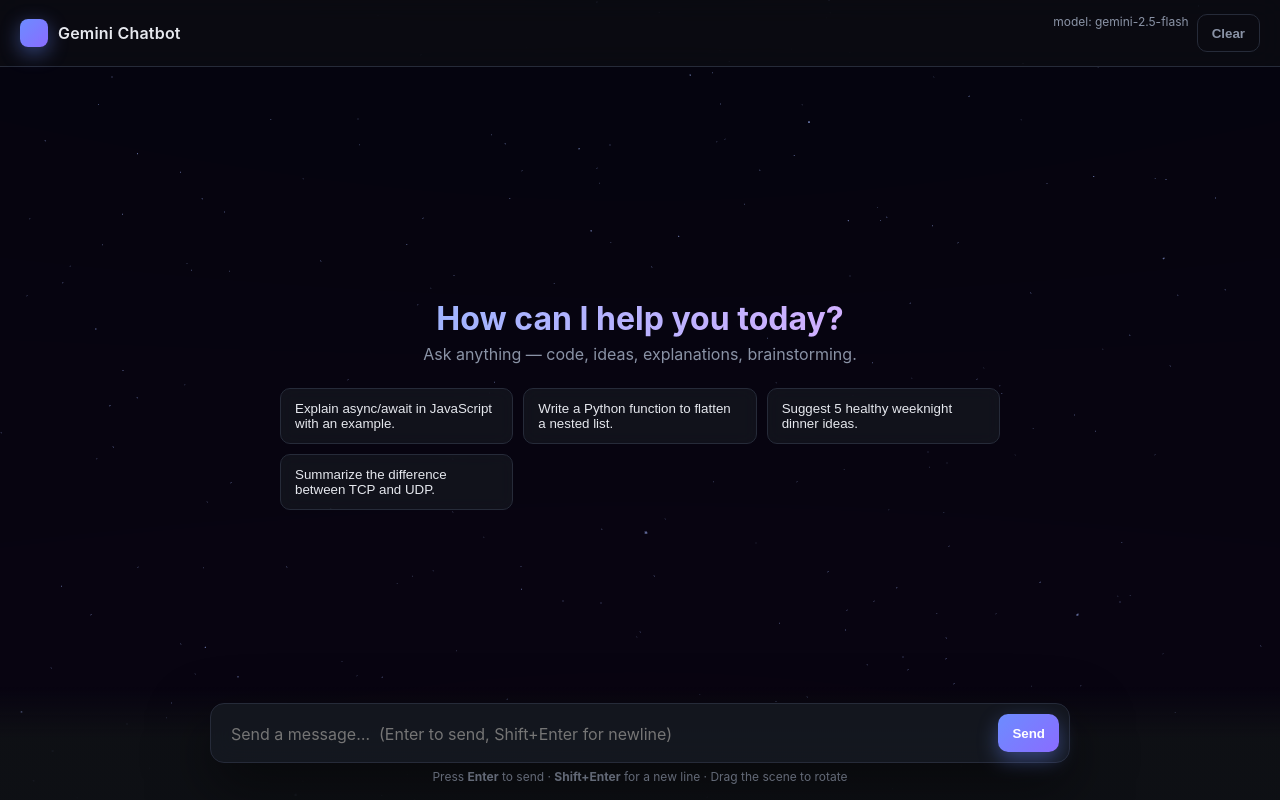
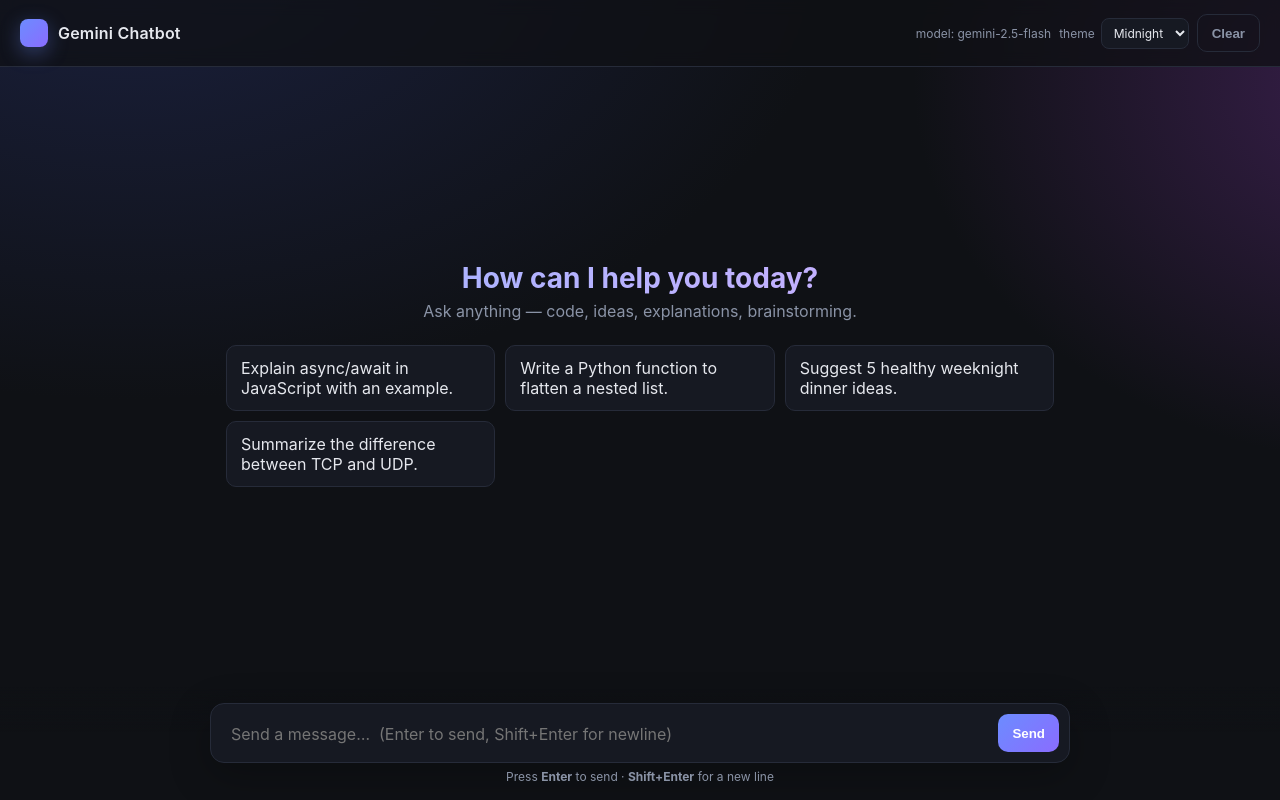
Before and after one commit to AtharvAgarwal20/outskill-aiml, a Flask app: page / in a window 1280 px wide. Run offline with Flask 3, Linux system fonts and the light colour scheme; some libraries are stand-ins or nearby versions.

Commit message:
Replace three.js scene with 2D layout and add theme picker
Drops the WebGL/CSS3D chat staging in favor of a standard scrolling
2D layout, and introduces a CSS-variable theme system with six
presets (midnight, sunrise, forest, rose, ocean, mono) persisted to
localStorage.

Co-Authored-By: Claude Opus 4.7 (1M context) <noreply@anthropic.com>

````diff
--- a/chatcompletion/templates/index.html
+++ b/chatcompletion/templates/index.html
@@ -1,135 +1,215 @@
 <!doctype html>
-<html lang="en">
+<html lang="en" data-theme="midnight">
 <head>
   <meta charset="utf-8" />
   <meta name="viewport" content="width=device-width, initial-scale=1" />
   <title>Gemini Chatbot</title>
-  <script type="importmap">
-  {
-    "imports": {
-      "three": "https://cdn.jsdelivr.net/npm/three@0.160.0/build/three.module.js",
-      "three/addons/": "https://cdn.jsdelivr.net/npm/three@0.160.0/examples/jsm/"
-    }
-  }
-  </script>
   <style>
-    :root {
+    /* ---------- themes ---------- */
+    :root,
+    [data-theme="midnight"] {
       --bg: #0f1115;
+      --bg-grad-1: radial-gradient(1200px 800px at 10% -10%, #1b2140 0%, transparent 60%);
+      --bg-grad-2: radial-gradient(900px 700px at 110% 10%, #3a1f4d 0%, transparent 55%);
       --panel: #161922;
       --panel-2: #1d2230;
       --text: #e6e8ee;
       --muted: #8a93a6;
       --accent: #6c8cff;
       --accent-2: #8a6cff;
-      --user: #2a3357;
-      --assistant: #1d2230;
+      --user-bg: linear-gradient(180deg, #303a66 0%, #232b50 100%);
+      --assistant-bg: linear-gradient(180deg, #232838 0%, #181c28 100%);
       --border: #262b39;
+      --code-bg: #0b0d13;
+      --shadow: 0 12px 32px rgba(0,0,0,0.35);
+      --hero-grad: linear-gradient(90deg, #a0b4ff, #d1b0ff);
     }
+    [data-theme="sunrise"] {
+      --bg: #fbf6ef;
+      --bg-grad-1: radial-gradient(1100px 700px at 10% -10%, #ffe7c2 0%, transparent 60%);
+      --bg-grad-2: radial-gradient(900px 700px at 110% 10%, #ffd6e0 0%, transparent 55%);
+      --panel: #ffffff;
+      --panel-2: #fdf3e6;
+      --text: #2a2433;
+      --muted: #7a6f80;
+      --accent: #ff8a3d;
+      --accent-2: #ff5d8f;
+      --user-bg: linear-gradient(180deg, #ffd5b5 0%, #ffc098 100%);
+      --assistant-bg: linear-gradient(180deg, #ffffff 0%, #fbf0e1 100%);
+      --border: #f1d9c0;
+      --code-bg: #fff5ea;
+      --shadow: 0 12px 30px rgba(200, 120, 60, 0.18);
+      --hero-grad: linear-gradient(90deg, #ff8a3d, #ff5d8f);
+    }
+    [data-theme="forest"] {
+      --bg: #0e1612;
+      --bg-grad-1: radial-gradient(1100px 700px at 10% -10%, #143527 0%, transparent 60%);
+      --bg-grad-2: radial-gradient(900px 700px at 110% 10%, #1b3a2a 0%, transparent 55%);
+      --panel: #16201b;
+      --panel-2: #1c2a23;
+      --text: #e2ecd9;
+      --muted: #8aa395;
+      --accent: #4cc38a;
+      --accent-2: #9bd96b;
+      --user-bg: linear-gradient(180deg, #244c39 0%, #1a3a2b 100%);
+      --assistant-bg: linear-gradient(180deg, #1d2a23 0%, #14201a 100%);
+      --border: #25372d;
+      --code-bg: #0b1410;
+      --shadow: 0 12px 32px rgba(0,0,0,0.35);
+      --hero-grad: linear-gradient(90deg, #9bd96b, #4cc38a);
+    }
+    [data-theme="rose"] {
+      --bg: #fff5f7;
+      --bg-grad-1: radial-gradient(1100px 700px at 10% -10%, #ffe1ec 0%, transparent 60%);
+      --bg-grad-2: radial-gradient(900px 700px at 110% 10%, #f5d8ff 0%, transparent 55%);
+      --panel: #ffffff;
+      --panel-2: #fdf2f6;
+      --text: #3a2a35;
+      --muted: #8a7682;
+      --accent: #e35d8a;
+      --accent-2: #b86cd1;
+      --user-bg: linear-gradient(180deg, #ffd1de 0%, #ffb6cc 100%);
+      --assistant-bg: linear-gradient(180deg, #ffffff 0%, #fbecf2 100%);
+      --border: #f3d5e0;
+      --code-bg: #fff0f5;
+      --shadow: 0 12px 30px rgba(190, 80, 130, 0.18);
+      --hero-grad: linear-gradient(90deg, #e35d8a, #b86cd1);
+    }
+    [data-theme="mono"] {
+      --bg: #101013;
+      --bg-grad-1: radial-gradient(1100px 700px at 10% -10%, #1d1d22 0%, transparent 60%);
+      --bg-grad-2: radial-gradient(900px 700px at 110% 10%, #25252b 0%, transparent 55%);
+      --panel: #18181c;
+      --panel-2: #202024;
+      --text: #ececef;
+      --muted: #8d8d96;
+      --accent: #d0d0d6;
+      --accent-2: #a0a0a8;
+      --user-bg: linear-gradient(180deg, #2e2e34 0%, #232328 100%);
+      --assistant-bg: linear-gradient(180deg, #1d1d22 0%, #16161a 100%);
+      --border: #2a2a30;
+      --code-bg: #0c0c0f;
+      --shadow: 0 12px 32px rgba(0,0,0,0.35);
+      --hero-grad: linear-gradient(90deg, #ffffff, #b0b0b8);
+    }
+    [data-theme="ocean"] {
+      --bg: #08131a;
+      --bg-grad-1: radial-gradient(1100px 700px at 10% -10%, #0d2a40 0%, transparent 60%);
+      --bg-grad-2: radial-gradient(900px 700px at 110% 10%, #144055 0%, transparent 55%);
+      --panel: #0f1f2a;
+      --panel-2: #142a38;
+      --text: #dbeaf2;
+      --muted: #7a96a8;
+      --accent: #38b6e6;
+      --accent-2: #2ad6c5;
+      --user-bg: linear-gradient(180deg, #134f6b 0%, #0e3b51 100%);
+      --assistant-bg: linear-gradient(180deg, #142a38 0%, #0c1e29 100%);
+      --border: #1d3848;
+      --code-bg: #07131a;
+      --shadow: 0 12px 32px rgba(0,0,0,0.35);
+      --hero-grad: linear-gradient(90deg, #38b6e6, #2ad6c5);
+    }
+
     * { box-sizing: border-box; }
-    html, body { height: 100%; margin: 0; overflow: hidden; }
+    html, body { height: 100%; margin: 0; }
     body {
       font-family: -apple-system, BlinkMacSystemFont, "Segoe UI", Roboto, sans-serif;
-      background:
-        radial-gradient(1200px 800px at 10% -10%, #1b2140 0%, transparent 60%),
-        radial-gradient(900px 700px at 110% 10%, #3a1f4d 0%, transparent 55%),
-        var(--bg);
+      background: var(--bg-grad-1), var(--bg-grad-2), var(--bg);
       color: var(--text);
+      display: flex;
+      flex-direction: column;
+      min-height: 100vh;
+      transition: background-color 200ms ease, color 200ms ease;
     }
-
-    #scene-root {
-      position: fixed;
-      inset: 0;
-      z-index: 0;
-      overflow: hidden;
-    }
-    #gl {
-      position: absolute;
-      inset: 0;
-      width: 100%;
-      height: 100%;
-      display: block;
-    }
-    #css3d {
-      position: absolute;
-      inset: 0;
-    }
-
     header {
       padding: 14px 20px;
       border-bottom: 1px solid var(--border);
-      background: rgba(15, 17, 21, 0.55);
-      backdrop-filter: blur(12px);
-      -webkit-backdrop-filter: blur(12px);
+      background: color-mix(in srgb, var(--bg) 75%, transparent);
+      backdrop-filter: blur(8px);
+      -webkit-backdrop-filter: blur(8px);
       display: flex;
       align-items: center;
       justify-content: space-between;
-      position: fixed;
-      top: 0; left: 0; right: 0;
-      z-index: 20;
+      position: sticky;
+      top: 0;
+      z-index: 10;
     }
-    .brand {
-      display: flex;
-      align-items: center;
-      gap: 10px;
-      font-weight: 600;
-      letter-spacing: 0.2px;
-    }
+    .brand { display: flex; align-items: center; gap: 10px; font-weight: 600; letter-spacing: 0.2px; }
     .logo {
       width: 28px; height: 28px; border-radius: 8px;
       background: linear-gradient(135deg, var(--accent), var(--accent-2));
-      box-shadow: 0 6px 20px rgba(108, 140, 255, 0.45);
+      box-shadow: 0 6px 20px color-mix(in srgb, var(--accent) 35%, transparent);
     }
     .meta { color: var(--muted); font-size: 12px; }
+
+    .theme-picker {
+      display: flex;
+      align-items: center;
+      gap: 6px;
+      color: var(--muted);
+      font-size: 12px;
+    }
+    .theme-picker select {
+      background: var(--panel);
+      color: var(--text);
+      border: 1px solid var(--border);
+      border-radius: 8px;
+      padding: 6px 8px;
+      font: inherit;
+      font-size: 12px;
+      cursor: pointer;
+      outline: none;
+    }
+    .theme-picker select:focus { border-color: var(--accent); }
+
+    main {
+      flex: 1;
+      width: 100%;
+      max-width: 860px;
+      margin: 0 auto;
+      padding: 18px 16px 140px;
+    }
 
     .msg {
       display: flex;
       gap: 12px;
-      width: 560px;
-      animation: pop 240ms ease-out;
+      margin: 14px 0;
+      animation: pop 180ms ease-out;
     }
     .msg.user { flex-direction: row-reverse; }
     @keyframes pop {
-      from { opacity: 0; transform: translateY(10px) scale(0.97); }
+      from { opacity: 0; transform: translateY(4px); }
       to   { opacity: 1; transform: none; }
     }
     .avatar {
-      width: 34px; height: 34px; border-radius: 50%;
-      flex: 0 0 34px;
+      width: 30px; height: 30px; border-radius: 50%;
+      flex: 0 0 30px;
       display: grid; place-items: center;
       font-size: 13px; font-weight: 700;
       color: white;
       align-self: flex-end;
-      box-shadow:
-        0 8px 22px rgba(0,0,0,0.5),
-        inset 0 1px 0 rgba(255,255,255,0.25),
-        inset 0 -2px 6px rgba(0,0,0,0.35);
     }
-    .avatar.user { background: linear-gradient(135deg, #6c8cff, #4a6cf7); }
-    .avatar.assistant { background: linear-gradient(135deg, #8a6cff, #c86cff); }
+    .avatar.user { background: linear-gradient(135deg, var(--accent), var(--accent-2)); }
+    .avatar.assistant { background: linear-gradient(135deg, var(--accent-2), var(--accent)); }
     .bubble {
-      padding: 14px 16px;
+      padding: 12px 14px;
       border: 1px solid var(--border);
       line-height: 1.5;
-      max-width: 100%;
+      max-width: 72%;
       word-wrap: break-word;
       overflow-wrap: anywhere;
-      box-shadow:
-        0 26px 60px rgba(0,0,0,0.55),
-        0 8px 18px rgba(0,0,0,0.4),
-        inset 0 1px 0 rgba(255,255,255,0.06);
-      backdrop-filter: blur(6px);
-      -webkit-backdrop-filter: blur(6px);
+      box-shadow: var(--shadow);
     }
     .msg.user .bubble {
-      background: linear-gradient(180deg, #303a66 0%, #232b50 100%);
+      background: var(--user-bg);
       border-radius: 18px 18px 4px 18px;
     }
     .msg.assistant .bubble {
-      background: linear-gradient(180deg, #232838 0%, #181c28 100%);
+      background: var(--assistant-bg);
       border-radius: 18px 18px 18px 4px;
     }
     .bubble pre {
-      background: #0b0d13;
+      background: var(--code-bg);
       border: 1px solid var(--border);
       border-radius: 8px;
       padding: 10px 12px;
@@ -137,7 +217,7 @@
       margin: 8px 0;
     }
     .bubble code {
-      background: #0b0d13;
+      background: var(--code-bg);
       padding: 1px 6px;
       border-radius: 4px;
       font-size: 0.9em;
@@ -156,24 +236,14 @@
       0%, 80%, 100% { opacity: 0.2; }
       40% { opacity: 1; }
     }
-
     .empty {
-      position: fixed;
-      inset: 0;
-      display: flex;
-      flex-direction: column;
-      align-items: center;
-      justify-content: center;
       text-align: center;
       color: var(--muted);
-      z-index: 5;
-      padding: 0 16px;
-      pointer-events: none;
+      margin-top: 22vh;
     }
-    .empty > * { pointer-events: auto; }
     .empty h1 {
-      font-size: 32px; margin: 8px 0 6px;
-      background: linear-gradient(90deg, #a0b4ff, #d1b0ff);
+      font-size: 28px; margin: 8px 0 6px; color: var(--text);
+      background: var(--hero-grad);
       -webkit-background-clip: text;
       background-clip: text;
       color: transparent;
@@ -183,46 +253,39 @@
       grid-template-columns: repeat(auto-fit, minmax(220px, 1fr));
       gap: 10px;
       margin-top: 24px;
-      max-width: 720px;
-      width: 100%;
     }
     .example {
       border: 1px solid var(--border);
-      background: rgba(22, 25, 34, 0.7);
-      backdrop-filter: blur(8px);
-      -webkit-backdrop-filter: blur(8px);
+      background: var(--panel);
       padding: 12px 14px;
       border-radius: 10px;
       cursor: pointer;
       text-align: left;
       color: var(--text);
       transition: border-color 120ms, transform 120ms;
+      font: inherit;
     }
     .example:hover {
       border-color: var(--accent);
       transform: translateY(-1px);
     }
-
     footer {
       position: fixed;
       left: 0; right: 0; bottom: 0;
-      background: linear-gradient(to top, rgba(15,17,21,0.92) 55%, rgba(15,17,21,0));
+      background: linear-gradient(to top, var(--bg) 60%, color-mix(in srgb, var(--bg) 0%, transparent));
       padding: 16px;
-      z-index: 20;
     }
     .composer {
       max-width: 860px;
       margin: 0 auto;
-      background: rgba(22, 25, 34, 0.85);
-      backdrop-filter: blur(12px);
-      -webkit-backdrop-filter: blur(12px);
+      background: var(--panel);
       border: 1px solid var(--border);
       border-radius: 14px;
       padding: 10px;
       display: flex;
       gap: 8px;
       align-items: end;
-      box-shadow: 0 22px 60px rgba(0,0,0,0.5);
+      box-shadow: 0 12px 40px rgba(0,0,0,0.25);
     }
     textarea {
       flex: 1;
@@ -245,7 +308,6 @@
       color: white;
       background: linear-gradient(135deg, var(--accent), var(--accent-2));
       transition: transform 80ms, opacity 120ms;
-      box-shadow: 0 8px 20px rgba(108, 140, 255, 0.4);
     }
     .btn:disabled { opacity: 0.5; cursor: not-allowed; }
     .btn:active { transform: translateY(1px); }
@@ -253,18 +315,12 @@
       background: transparent;
       color: var(--muted);
       border: 1px solid var(--border);
-      box-shadow: none;
     }
-    .row { display: flex; gap: 8px; }
+    .row { display: flex; gap: 8px; align-items: center; }
     .hint { color: var(--muted); font-size: 12px; text-align: center; margin-top: 6px; }
   </style>
 </head>
 <body>
-  <div id="scene-root">
-    <canvas id="gl"></canvas>
-    <div id="css3d"></div>
-  </div>
-
   <header>
     <div class="brand">
       <div class="logo"></div>
@@ -272,10 +328,22 @@
     </div>
     <div class="row">
       <div class="meta">model: <span id="model">{{ model }}</span></div>
+      <div class="theme-picker">
+        <label for="theme">theme</label>
+        <select id="theme">
+          <option value="midnight">Midnight</option>
+          <option value="sunrise">Sunrise</option>
+          <option value="forest">Forest</option>
+          <option value="rose">Rosé</option>
+          <option value="ocean">Ocean</option>
+          <option value="mono">Mono</option>
+        </select>
+      </div>
       <button class="btn ghost" id="clear" title="Clear chat">Clear</button>
     </div>
   </header>
 
+  <main id="main">
     <div id="empty" class="empty">
       <h1>How can I help you today?</h1>
       <div>Ask anything — code, ideas, explanations, brainstorming.</div>
@@ -286,224 +354,47 @@
         <button class="example">Summarize the difference between TCP and UDP.</button>
       </div>
     </div>
+    <div id="messages"></div>
+  </main>
 
   <footer>
     <form id="composer" class="composer">
       <textarea id="input" rows="1" placeholder="Send a message…  (Enter to send, Shift+Enter for newline)"></textarea>
       <button id="send" class="btn" type="submit">Send</button>
     </form>
-    <div class="hint">Press <b>Enter</b> to send · <b>Shift+Enter</b> for a new line · Drag the scene to rotate</div>
+    <div class="hint">Press <b>Enter</b> to send · <b>Shift+Enter</b> for a new line</div>
   </footer>
 
-  <script type="module">
-    import * as THREE from 'three';
-    import { CSS3DRenderer, CSS3DObject } from 'three/addons/renderers/CSS3DRenderer.js';
-    import { OrbitControls } from 'three/addons/controls/OrbitControls.js';
-
+  <script>
+    const messagesEl = document.getElementById('messages');
     const emptyEl = document.getElementById('empty');
     const input = document.getElementById('input');
     const sendBtn = document.getElementById('send');
     const composer = document.getElementById('composer');
     const clearBtn = document.getElementById('clear');
-    const glCanvas = document.getElementById('gl');
-    const css3dMount = document.getElementById('css3d');
+    const themeSelect = document.getElementById('theme');
 
     const history = [];
 
-    /* ---------------- three.js scene ---------------- */
-    const scene = new THREE.Scene();
-    scene.fog = new THREE.Fog(0x0f1115, 900, 2800);
-
-    const camera = new THREE.PerspectiveCamera(
-      55, window.innerWidth / window.innerHeight, 1, 5000
-    );
-    camera.position.set(0, 0, 720);
-
-    scene.add(new THREE.AmbientLight(0x556080, 0.7));
-    const keyLight = new THREE.DirectionalLight(0xb6c4ff, 0.9);
-    keyLight.position.set(300, 500, 600);
-    scene.add(keyLight);
-    const accent1 = new THREE.PointLight(0xc86cff, 1.6, 2400);
-    accent1.position.set(-500, 200, 400);
-    scene.add(accent1);
-    const accent2 = new THREE.PointLight(0x6c8cff, 1.4, 2400);
-    accent2.position.set(500, -100, 400);
-    scene.add(accent2);
-
-    const PARTICLES = 900;
-    const positions = new Float32Array(PARTICLES * 3);
-    for (let i = 0; i < PARTICLES; i++) {
-      positions[i*3+0] = (Math.random() - 0.5) * 3200;
-      positions[i*3+1] = (Math.random() - 0.5) * 3200;
-      positions[i*3+2] = (Math.random() - 0.5) * 1800 - 400;
-    }
-    const pGeo = new THREE.BufferGeometry();
-    pGeo.setAttribute('position', new THREE.BufferAttribute(positions, 3));
-    const pMat = new THREE.PointsMaterial({
-      color: 0xa0b4ff,
-      size: 2.4,
-      sizeAttenuation: true,
-      transparent: true,
-      opacity: 0.55,
-      depthWrite: false,
-    });
-    const particles = new THREE.Points(pGeo, pMat);
-    scene.add(particles);
-
-    const skyGeo = new THREE.SphereGeometry(2400, 32, 32);
-    const skyMat = new THREE.ShaderMaterial({
-      uniforms: {
-        topColor: { value: new THREE.Color(0x1b2140) },
-        bottomColor: { value: new THREE.Color(0x3a1f4d) },
-      },
-      vertexShader: `
-        varying vec3 vWorld;
-        void main() {
-          vWorld = (modelMatrix * vec4(position, 1.0)).xyz;
-          gl_Position = projectionMatrix * modelViewMatrix * vec4(position, 1.0);
-        }
-      `,
-      fragmentShader: `
-        varying vec3 vWorld;
-        uniform vec3 topColor;
-        uniform vec3 bottomColor;
-        void main() {
-          float h = clamp(normalize(vWorld).y * 0.5 + 0.5, 0.0, 1.0);
-          gl_FragColor = vec4(mix(bottomColor, topColor, h), 1.0);
-        }
-      `,
-      side: THREE.BackSide,
-      depthWrite: false,
-    });
-    const sky = new THREE.Mesh(skyGeo, skyMat);
-    scene.add(sky);
-
-    const glRenderer = new THREE.WebGLRenderer({
-      canvas: glCanvas, antialias: true, alpha: true,
-    });
-    glRenderer.setPixelRatio(Math.min(window.devicePixelRatio, 2));
-    glRenderer.setSize(window.innerWidth, window.innerHeight);
-    glRenderer.setClearColor(0x000000, 0);
-
-    const cssScene = new THREE.Scene();
-    const cssRenderer = new CSS3DRenderer();
-    cssRenderer.setSize(window.innerWidth, window.innerHeight);
-    cssRenderer.domElement.style.position = 'absolute';
-    cssRenderer.domElement.style.top = '0';
-    cssRenderer.domElement.style.left = '0';
-    css3dMount.appendChild(cssRenderer.domElement);
-
-    const controls = new OrbitControls(camera, cssRenderer.domElement);
-    controls.enableZoom = false;
-    controls.enablePan = false;
-    controls.enableDamping = true;
-    controls.dampingFactor = 0.08;
-    const POLAR = Math.PI / 2;
-    controls.minPolarAngle = POLAR - 0.18;
-    controls.maxPolarAngle = POLAR + 0.18;
-    controls.minAzimuthAngle = -0.40;
-    controls.maxAzimuthAngle = 0.40;
-    controls.target.set(0, 0, 0);
-
-    /* ---------------- message placement ---------------- */
-    const sceneObjects = [];
-    const SLOT = 230;
-    let nextY = 0;
-    let targetCamY = 0;
-
-    function renderMarkdown(text) {
-      const esc = text
-        .replace(/&/g, '&amp;')
-        .replace(/</g, '&lt;')
-        .replace(/>/g, '&gt;');
-      let out = esc.replace(/```([\w+-]*)\n([\s\S]*?)```/g, (_, lang, code) => {
-        return `<pre><code>${code.replace(/\n$/, '')}</code></pre>`;
-      });
-      out = out.replace(/`([^`\n]+)`/g, '<code>$1</code>');
-      out = out.replace(/\*\*([^*]+)\*\*/g, '<strong>$1</strong>');
-      out = out.replace(/(^|[\s(])\*([^*\n]+)\*(?=[\s).,!?]|$)/g, '$1<em>$2</em>');
-      out = out
-        .split(/\n{2,}/)
-        .map(b => b.startsWith('<pre>') ? b : `<p>${b.replace(/\n/g, '<br>')}</p>`)
-        .join('');
-      return out;
-    }
-
-    function addMessage(role, content) {
-      emptyEl.style.display = 'none';
-      const wrap = document.createElement('div');
-      wrap.className = `msg ${role}`;
-      const avatar = document.createElement('div');
-      avatar.className = `avatar ${role}`;
-      avatar.textContent = role === 'user' ? 'U' : 'G';
-      const bubble = document.createElement('div');
-      bubble.className = 'bubble';
-      bubble.innerHTML = renderMarkdown(content || '');
-      wrap.appendChild(avatar);
-      wrap.appendChild(bubble);
-
-      const obj = new CSS3DObject(wrap);
-      const xOff = role === 'user' ? 240 : -240;
-      const yRot = role === 'user' ? -0.20 : 0.20;
-      const zJitter = (Math.random() - 0.5) * 50;
-      obj.position.set(xOff, nextY, zJitter);
-      obj.rotation.y = yRot;
-      cssScene.add(obj);
-      sceneObjects.push(obj);
-
-      nextY -= SLOT;
-      targetCamY = nextY + SLOT * 0.6;
-      return bubble;
-    }
-
-    function clearAll() {
-      for (const obj of sceneObjects) {
-        cssScene.remove(obj);
-        const el = obj.element;
-        if (el && el.parentNode) el.parentNode.removeChild(el);
-      }
-      sceneObjects.length = 0;
-      nextY = 0;
-      targetCamY = 0;
-      emptyEl.style.display = '';
-    }
-
-    /* ---------------- animation loop ---------------- */
-    const clock = new THREE.Clock();
-    function animate() {
-      requestAnimationFrame(animate);
-      const dt = Math.min(clock.getDelta(), 0.05);
-
-      const k = 1 - Math.pow(0.001, dt);
-      camera.position.y += (targetCamY - camera.position.y) * k;
-      controls.target.y += (targetCamY - controls.target.y) * k;
-
-      particles.rotation.y += dt * 0.02;
-      particles.rotation.x += dt * 0.008;
-
-      const t = performance.now();
-      accent1.position.x = -500 + Math.sin(t * 0.0006) * 80;
-      accent2.position.x =  500 + Math.cos(t * 0.0005) * 80;
-
-      controls.update();
-      glRenderer.render(scene, camera);
-      cssRenderer.render(cssScene, camera);
-    }
-    animate();
-
-    window.addEventListener('resize', () => {
-      camera.aspect = window.innerWidth / window.innerHeight;
-      camera.updateProjectionMatrix();
-      glRenderer.setSize(window.innerWidth, window.innerHeight);
-      cssRenderer.setSize(window.innerWidth, window.innerHeight);
+    /* ---------- theme ---------- */
+    const THEMES = ['midnight', 'sunrise', 'forest', 'rose', 'ocean', 'mono'];
+    const savedTheme = localStorage.getItem('chat-theme');
+    const initialTheme = THEMES.includes(savedTheme) ? savedTheme : 'midnight';
+    document.documentElement.setAttribute('data-theme', initialTheme);
+    themeSelect.value = initialTheme;
+    themeSelect.addEventListener('change', () => {
+      const t = themeSelect.value;
+      document.documentElement.setAttribute('data-theme', t);
+      localStorage.setItem('chat-theme', t);
     });
 
-    /* ---------------- composer + chat ---------------- */
+    /* ---------- composer ---------- */
     function autosize() {
       input.style.height = 'auto';
       input.style.height = Math.min(input.scrollHeight, 160) + 'px';
     }
     input.addEventListener('input', autosize);
+
     input.addEventListener('keydown', (e) => {
       if (e.key === 'Enter' && !e.shiftKey) {
         e.preventDefault();
@@ -521,8 +412,44 @@
 
     clearBtn.addEventListener('click', () => {
       history.length = 0;
-      clearAll();
+      messagesEl.innerHTML = '';
+      emptyEl.style.display = '';
     });
+
+    function renderMarkdown(text) {
+      const esc = text
+        .replace(/&/g, '&amp;')
+        .replace(/</g, '&lt;')
+        .replace(/>/g, '&gt;');
+      let out = esc.replace(/```([\w+-]*)\n([\s\S]*?)```/g, (_, lang, code) => {
+        return `<pre><code>${code.replace(/\n$/, '')}</code></pre>`;
+      });
+      out = out.replace(/`([^`\n]+)`/g, '<code>$1</code>');
+      out = out.replace(/\*\*([^*]+)\*\*/g, '<strong>$1</strong>');
+      out = out.replace(/(^|[\s(])\*([^*\n]+)\*(?=[\s).,!?]|$)/g, '$1<em>$2</em>');
+      out = out
+        .split(/\n{2,}/)
+        .map(block => block.startsWith('<pre>') ? block : `<p>${block.replace(/\n/g, '<br>')}</p>`)
+        .join('');
+      return out;
+    }
+
+    function addMessage(role, content) {
+      emptyEl.style.display = 'none';
+      const wrap = document.createElement('div');
+      wrap.className = `msg ${role}`;
+      const avatar = document.createElement('div');
+      avatar.className = `avatar ${role}`;
+      avatar.textContent = role === 'user' ? 'U' : 'G';
+      const bubble = document.createElement('div');
+      bubble.className = 'bubble';
+      bubble.innerHTML = renderMarkdown(content);
+      wrap.appendChild(avatar);
+      wrap.appendChild(bubble);
+      messagesEl.appendChild(wrap);
+      window.scrollTo({ top: document.body.scrollHeight, behavior: 'smooth' });
+      return bubble;
+    }
 
     async function send(userText) {
       history.push({ role: 'user', content: userText });
@@ -568,6 +495,7 @@
                 if (first) { bubble.innerHTML = ''; first = false; }
                 assistantText += obj.token;
                 bubble.innerHTML = renderMarkdown(assistantText);
+                window.scrollTo({ top: document.body.scrollHeight });
               } else if (obj.error) {
                 bubble.innerHTML = `<em>Error: ${obj.error}</em>`;
               }
````
Lines whose indentation alone changed are shown as unchanged.
